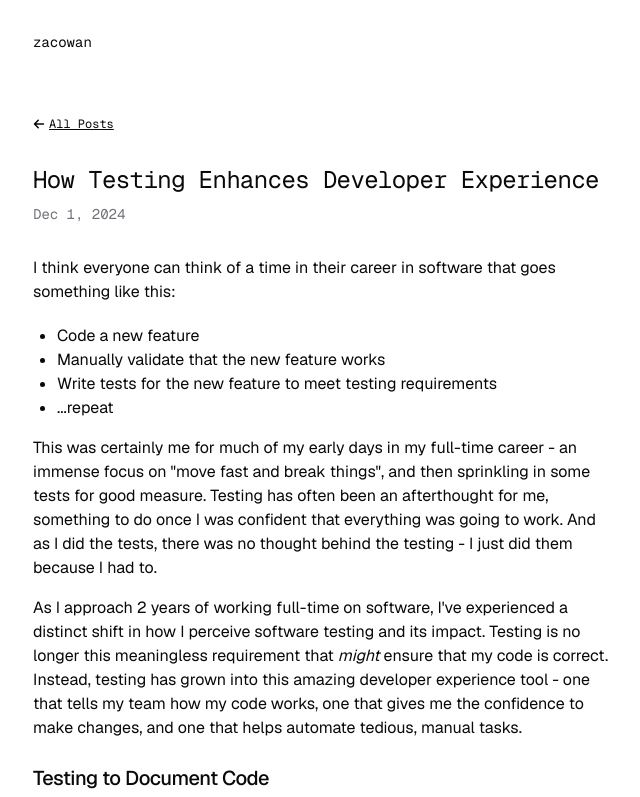
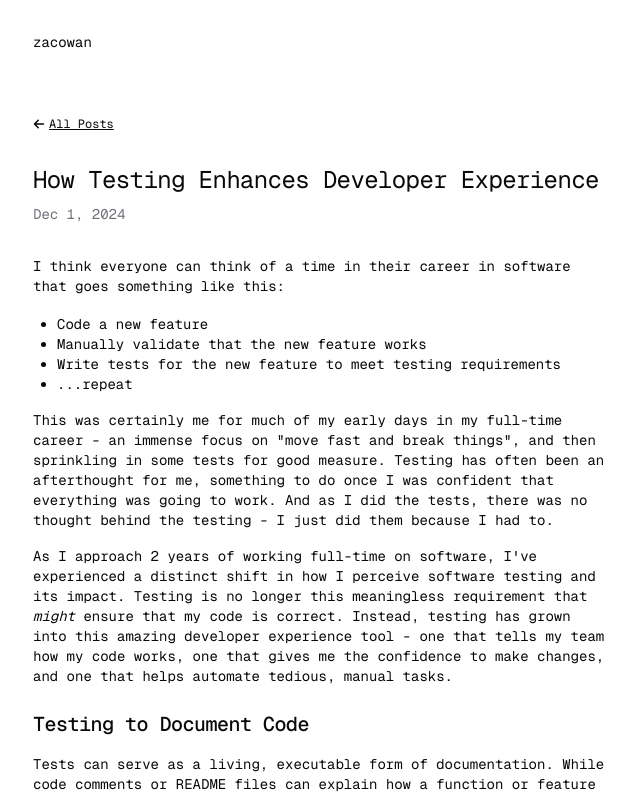
Before and after one commit to zacowan/zacowan.com, a Next.js app: page /blog/importance-of-testing in a window 1280 px wide. Shown: the top 797 px of the page, without its empty margins (319-959 px from the left). Built offline with nearby package versions, Linux system fonts and the light colour scheme.

Commit message:
feat(blog): use sm mono font in blog posts

```diff
--- a/app/blog/[slug]/page.tsx
+++ b/app/blog/[slug]/page.tsx
@@ -102,7 +102,7 @@ export default async function Blog(props: { params: Promise<StaticParams> }) {
           {formatDate(post.metadata.publishDate)}
         </p>
       </div>
-      <article className="prose font-sans">
+      <article className="prose text-sm">
         <CustomMDX source={post.content} />
       </article>
     </section>
```
